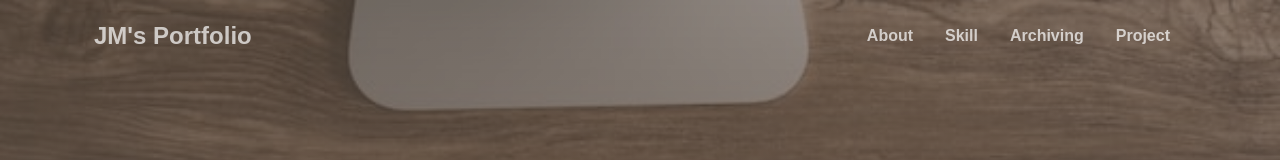
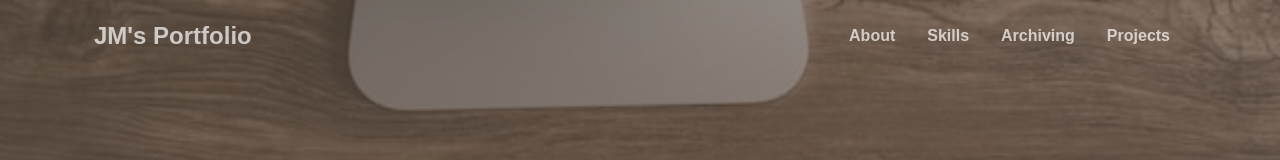
Before and after one commit to jjungming/jm_portfolio, a React (Create React App) app: page / in a window 1280 px wide. Shown: the top 160 px of the page. Built offline with nearby package versions, Linux system fonts and the light colour scheme.

Commit message:
header style

```diff
--- a/src/App.css
+++ b/src/App.css
@@ -11,3 +11,17 @@ ul {
   padding: 0;
   margin: 0;
 }
+
+button {
+  padding: 0;
+  background-color: unset;
+  border: none;
+  text-transform: none;
+  margin: 0;
+  font-size: inherit;
+  transition: color .2s ease;
+}
+
+button:not(:disabled) {
+  cursor: pointer;
+}
--- a/src/App.js
+++ b/src/App.js
@@ -7,6 +7,7 @@ import Archiving from '../src/components/sections/Archiving/Archiving';
 import Projects from '../src/components/sections/Projects/Projects';
 
 function App() {
+
   return (
     <div className={styles.appContainer}>
       <Header />
--- a/src/components/common/Header/Header.jsx
+++ b/src/components/common/Header/Header.jsx
@@ -1,22 +1,45 @@
-import React from 'react';
+import React, { useState, useEffect } from 'react';
 import styles from './Header.module.css';
 
+const scrollTo = (id) => {
+  const el = document.getElementById(id);
+  if (!el) return;
+  el.scrollIntoView({ behavior: "smooth", block: "start" });
+};
+
 /* 로고 + 섹션 이동 네비(About, Skills, Projects 등) */
+const Header = () => {
+  const [isScrolled, setIsScrolled] = useState(false);
 
-const Header = () => {
+  useEffect(() => {
+    const sentinel = document.getElementById("home-sentinel");
+    if (!sentinel) return;
+
+    const observer = new IntersectionObserver(
+      ([entry]) => setIsScrolled(!entry.isIntersecting),
+      { threshold: 0 }
+    );
+
+    observer.observe(sentinel);
+
+    return () => {
+      observer.disconnect();
+    };
+  }, []);
+
   return (
-    <header className={styles.headerContainer}>
+    <header className={`${styles.headerContainer} ${isScrolled ? styles.scrolled : ''}`}>
       <div className={styles.headerContent}>
 
         {/* headerTitle 부분 */}
-        <button className={styles.headerTitleButton}>JM's Portfolio</button>
+        <button onClick={() => scrollTo("home")} className={styles.headerTitleButton}>JM's Portfolio</button>
 
         {/* headerSectionTitle 부분 */}
         <div className={styles.headerSectionTitle}>
-          <button className={styles.headerSectionButton}>About</button>
-          <button className={styles.headerSectionButton}>Skill</button>
-          <button className={styles.headerSectionButton}>Archiving</button>
-          <button className={styles.headerSectionButton}>Project</button>
+          <button onClick={() => scrollTo("about")} className={styles.headerSectionButton}>About</button>
+          <button onClick={() => scrollTo("skills")} className={styles.headerSectionButton}>Skills</button>
+          <button onClick={() => scrollTo("archiving")} className={styles.headerSectionButton}>Archiving</button>
+          <button onClick={() => scrollTo("projects")}className={styles.headerSectionButton}>Projects</button>
         </div>
       </div>
 
--- a/src/components/common/Header/Header.module.css
+++ b/src/components/common/Header/Header.module.css
@@ -4,8 +4,13 @@
     top: 0;
     left: 0;
     right: 0;
-    z-index: 0;
-    transition: opacity .3s linear;
+    z-index: 10;
+    transition: background-color .3s ease, opacity .3s linear;
+}
+
+.headerContainer.scrolled {
+    background-color: #ffffff;
+    box-shadow: 0 2px 10px rgba(0, 0, 0, 0.1);
 }
 
 .headerContent {
@@ -14,7 +19,7 @@
     margin: 0 auto;
     display: flex;
     justify-content: space-between;
-    height: 2.5rem;
+    height: 4.5rem;
     padding: 1.25rem 1.5rem;
 }
 
@@ -23,6 +28,15 @@
     font-size: 1.5rem;
     color: hsla(0, 0%, 100%, .7);
     line-height: 2rem;
+    transition: color .2s ease;
+}
+
+.headerContainer.scrolled .headerTitleButton {
+    color: hsla(0, 0%, 0%, .4);
+}
+
+.headerContainer.scrolled .headerTitleButton:hover {
+    color: hsla(0, 0%, 0%, 1);
 }
 
 .headerSectionTitle {
@@ -34,21 +48,23 @@
     font-weight: 700;
     color: hsla(0, 0%, 100%, .7);
     line-height: 2rem;
+    transition: color .2s ease;
 }
 
-button {
-    padding: 0;
-    background-color: unset;
-    border: none;
-    text-transform: none;
-    margin: 0;
-    font-size: inherit;
+.headerContainer.scrolled .headerSectionButton {
+    color: hsla(0, 0%, 0%, .4);
 }
 
-button:not(:disabled) {
-    cursor: pointer;
+.headerContainer.scrolled .headerSectionButton:hover {
+    color: hsla(0, 0%, 0%, 1);
 }
 
 button:hover {
     color: hsla(0, 0%, 100%, 1);
 }
+
+@media (max-width: 768px) {
+    .headerContent {
+
+    }
+}
--- a/src/pages/Home/Home.jsx
+++ b/src/pages/Home/Home.jsx
@@ -4,7 +4,7 @@ import styles from './Home.module.css';
 /* 메인 화면 */
 const Home = () => {
   return (
-    <div className={styles.homeContainer}>
+    <div id="home" className={styles.homeContainer}>
       <div className={styles.homeContenet}>
 
         {/* 메인 화면 타이틀 */}
@@ -22,7 +22,8 @@ const Home = () => {
         </h2>
 
         {/* 메인 화면 버튼 */}
-        <button className={styles.homeButton}>더 알아보기</button>
+        <button id="home-sentinel" className={styles.homeButton}>더 알아보기</button>
+
       </div>
 
     </div>
```
